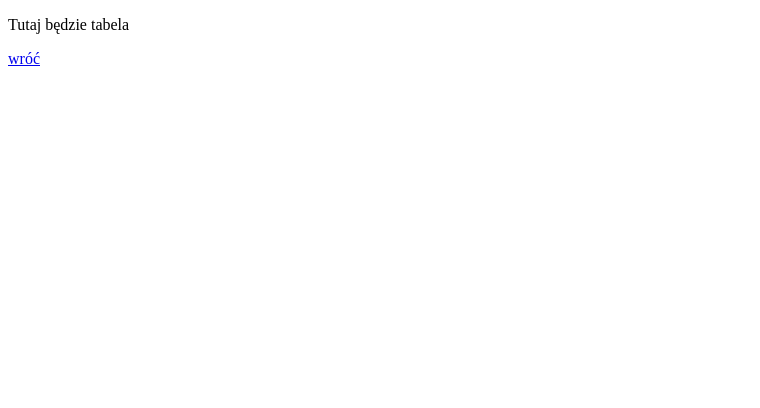
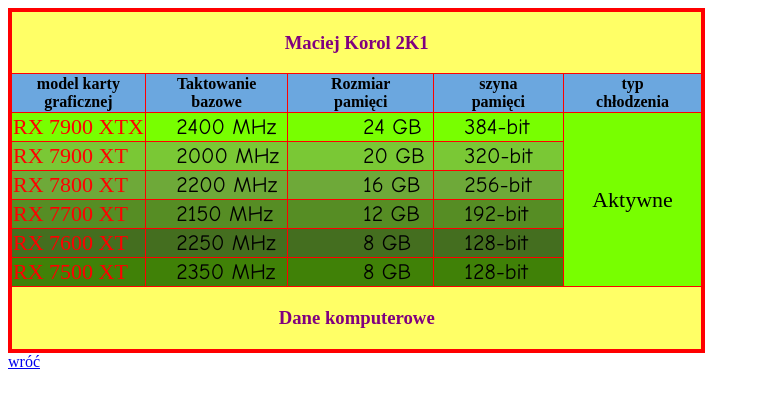
Before and after one commit to WScrew/index, a plain HTML site: page tabela_Korol.html in a window 1280 px wide. Shown: the whole page, without its empty margins (0-760 px from the left). Drawn offline with Linux system fonts and the light colour scheme.

Commit message:
tabela_Korol.html

```diff
--- a/tabela_Korol.html
+++ b/tabela_Korol.html
@@ -6,7 +6,62 @@
     </head>
 
     <body>
-		<p>Tutaj będzie tabela</p>
+		<table style="red:background-color: #E9E95D;border:4px solid red;border-collapse: collapse;">
+ <thead>
+
+    <td colspan="5" id="tabletitle" style="text-align: center; background-color: #ffff66;"><font color=purple ; face="gothic"><h3>Maciej Korol 2K1</h3></font></td>
+ <tr style="background-color: #6ba7df;:3px solid black;border-collapse: collapse;">
+	<th style="border:1px solid rgb(255, 0, 0);border-collapse: collapse;">model karty <br>graficznej </th>
+	<th style="border:1px solid rgb(255, 0, 0);border-collapse: collapse;">Taktowanie<br> bazowe </th>
+	<th style="border:1px solid rgb(255, 0, 0);border-collapse: collapse;">Rozmiar<br> pamięci </th>
+	<th style="border:1px solid rgb(255, 0, 0);border-collapse: collapse;">szyna <br>pamięci </th>
+	<th style="border:1px solid rgb(255, 0, 0);border-collapse: collapse;">typ <br>chłodzenia </th>
+	</tr>
+ </thead>
+
+
+ <tbody>
+ <tr style="background-color: #78ff00;: Comic Sans; MS;font-size: 22px;">
+	<td style="border:1px solid rgb(255, 0, 0);border-collapse: collapse;"><font face="gothic" color=red>RX 7900 XTX</font></td>
+	<td style="border:1px solid rgb(255, 0, 0);border-collapse: collapse;"><font color="black"; face="Comic Sans MS">&nbsp;&nbsp;&nbsp;&nbsp;2400 MHz&nbsp;</font></td>
+	<td style="border:1px solid rgb(255, 0, 0);border-collapse: collapse;"><font color="black"; face="Comic Sans MS">&nbsp;&nbsp;&nbsp;&nbsp;&nbsp;&nbsp;&nbsp;&nbsp;&nbsp;&nbsp;24 GB&nbsp;</font></td>
+	<td style="border:1px solid rgb(255, 0, 0);border-collapse: collapse;"><font color="black"; face="Comic Sans MS">&nbsp;&nbsp;&nbsp;&nbsp;384-bit&nbsp;&nbsp;&nbsp;&nbsp;</font></td>
+	<td style="border:1px solid rgb(255, 0, 0);border-collapse: collapse;" rowspan="6"; >&nbsp;&nbsp;&nbsp;&nbsp;&nbsp;Aktywne&nbsp;&nbsp;&nbsp;&nbsp;&nbsp;</font></td>
+ </tr>
+ <tr style="background-color: #7ac835;: Comic Sans; MS;font-size: 22px;">
+	<td style="border:1px solid rgb(255, 0, 0);border-collapse: collapse;"><font face="gothic" color=red>RX 7900 XT</font></td>
+	<td style="border:1px solid rgb(255, 0, 0);border-collapse: collapse;"><font color="black"; face="Comic Sans MS">&nbsp;&nbsp;&nbsp;&nbsp;2000 MHz&nbsp;</font></td>
+	<td style="border:1px solid rgb(255, 0, 0);border-collapse: collapse;"><font color="black"; face="Comic Sans MS">&nbsp;&nbsp;&nbsp;&nbsp;&nbsp;&nbsp;&nbsp;&nbsp;&nbsp;&nbsp;20 GB&nbsp;</font></td>
+	<td style="border:1px solid rgb(255, 0, 0);border-collapse: collapse;"><font color="black"; face="Comic Sans MS">&nbsp;&nbsp;&nbsp;&nbsp;320-bit&nbsp;&nbsp;&nbsp;&nbsp;</font></td>
+ </tr>
+	<tr style="background-color: #6ea939;: Comic Sans; MS;font-size: 22px;">
+	<td style="border:1px solid rgb(255, 0, 0);border-collapse: collapse;"><font face="gothic" color=red>RX 7800 XT</font></td>
+	<td style="border:1px solid rgb(255, 0, 0);border-collapse: collapse;"><font color="black"; face="Comic Sans MS">&nbsp;&nbsp;&nbsp;&nbsp;2200 MHz&nbsp;</font></td>
+	<td style="border:1px solid rgb(255, 0, 0);border-collapse: collapse;"><font color="black"; face="Comic Sans MS">&nbsp;&nbsp;&nbsp;&nbsp;&nbsp;&nbsp;&nbsp;&nbsp;&nbsp;&nbsp;16 GB&nbsp;</font></td>
+	<td style="border:1px solid rgb(255, 0, 0);border-collapse: collapse;"><font color="black"; face="Comic Sans MS">&nbsp;&nbsp;&nbsp;&nbsp;256-bit&nbsp;&nbsp;&nbsp;&nbsp;</font></td>
+ </tr>
+ <tr style="background-color: #568d24;: Comic Sans; MS;font-size: 22px;">
+	<td style="border:1px solid rgb(255, 0, 0);border-collapse: collapse;"><font face="gothic" color=red>RX 7700 XT</font></td>
+	<td style="border:1px solid rgb(255, 0, 0);border-collapse: collapse;"><font color="black"; face="Comic Sans MS">&nbsp;&nbsp;&nbsp;&nbsp;2150 MHz&nbsp;</font></td>
+	<td style="border:1px solid rgb(255, 0, 0);border-collapse: collapse;"><font color="black"; face="Comic Sans MS">&nbsp;&nbsp;&nbsp;&nbsp;&nbsp;&nbsp;&nbsp;&nbsp;&nbsp;&nbsp;12 GB&nbsp;</font></td>
+	<td style="border:1px solid rgb(255, 0, 0);border-collapse: collapse;"><font color="black"; face="Comic Sans MS">&nbsp;&nbsp;&nbsp;&nbsp;192-bit&nbsp;&nbsp;&nbsp;&nbsp;</font></td>
+ </tr>
+ <tr style="background-color: #446e1f;: Comic Sans; MS;font-size: 22px;">
+	<td style="border:1px solid rgb(255, 0, 0);border-collapse: collapse;"><font face="gothic" color=red>RX 7600 XT</font></td>
+	<td style="border:1px solid rgb(255, 0, 0);border-collapse: collapse;"><font color="black"; face="Comic Sans MS">&nbsp;&nbsp;&nbsp;&nbsp;2250 MHz&nbsp;</font></td>
+	<td style="border:1px solid rgb(255, 0, 0);border-collapse: collapse;"><font color="black"; face="Comic Sans MS">&nbsp;&nbsp;&nbsp;&nbsp;&nbsp;&nbsp;&nbsp;&nbsp;&nbsp;&nbsp;8 GB&nbsp;</font></td>
+	<td style="border:1px solid rgb(255, 0, 0);border-collapse: collapse;"><font color="black"; face="Comic Sans MS">&nbsp;&nbsp;&nbsp;&nbsp;128-bit&nbsp;&nbsp;&nbsp;&nbsp;</font></td>
+ </tr>
+ <tr style="background-color: #408107;: Comic Sans; MS;font-size: 22px;">
+	<td style="border:1px solid rgb(255, 0, 0);border-collapse: collapse;"><font face="gothic" color=red>RX 7500 XT</font></td>
+	<td style="border:1px solid rgb(255, 0, 0);border-collapse: collapse;"><font color="black"; face="Comic Sans MS">&nbsp;&nbsp;&nbsp;&nbsp;2350 MHz&nbsp;</font></td>
+	<td style="border:1px solid rgb(255, 0, 0);border-collapse: collapse;"><font color="black"; face="Comic Sans MS">&nbsp;&nbsp;&nbsp;&nbsp;&nbsp;&nbsp;&nbsp;&nbsp;&nbsp;&nbsp;8 GB&nbsp;</font></td>
+	<td style="border:1px solid rgb(255, 0, 0);border-collapse: collapse;"><font color="black"; face="Comic Sans MS">&nbsp;&nbsp;&nbsp;&nbsp;128-bit&nbsp;&nbsp;&nbsp;&nbsp;</font></td>
+ </tr>
+ <td colspan="5" id="tabletitle" style="text-align: center; background-color: #ffff66;"><font color=purple ; face="gothic"><h3>Dane komputerowe</h3></font></td>
+ </tbody>
+</table>
+
         <a href="./index.html">wróć</a>
 
     </body>
```
